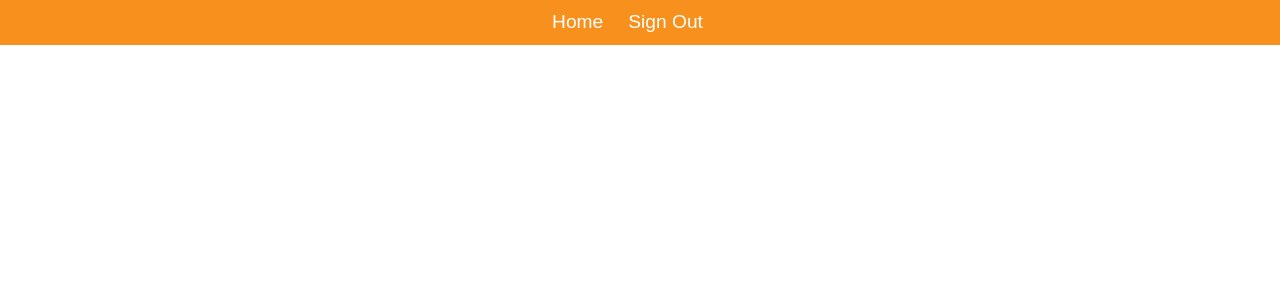
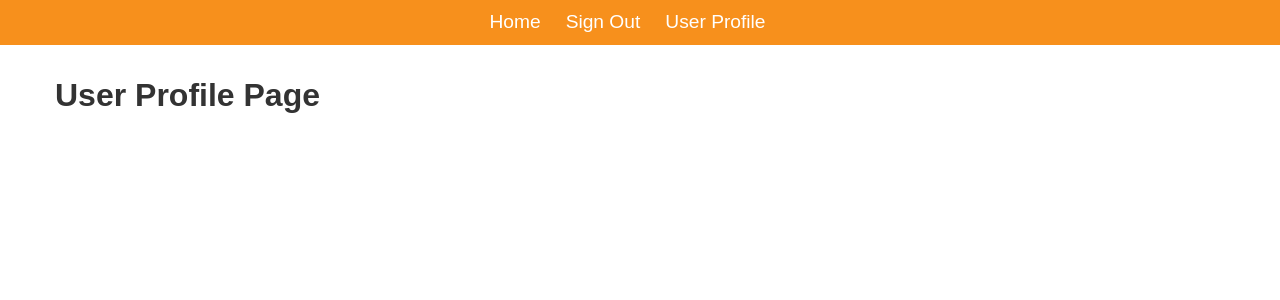
Before and after one commit to pedrofrohmut/ecommerce, a React (Create React App) app in the folder client/: page /user/profile in a window 1280 px wide. Shown: the top 300 px of the page. Built offline with nearby package versions, Linux system fonts and the light colour scheme; sample sign-in values are in the browser's storage.

Commit message:
Guest And Customer Routes Setup for Router

```diff
--- a/client/src/App.js
+++ b/client/src/App.js
@@ -8,8 +8,11 @@ import PropTypes from "prop-types"
 import HomePage from "./pages/HomePage"
 import SignUpPage from "./pages/SignUpPage"
 import SignInPage from "./pages/SignInPage"
+import UserProfilePage from "./pages/user/UserProfilePage"
 
 import SiteHeader from "./components/layout/SiteHeader"
+import GuestRoute from "./components/routes/GuestRoute"
+import CustomerRoute from "./components/routes/CustomerRoute"
 
 const App = ({ signinWithToken }) => {
   const token = localStorage.getItem("ecommerceJWT")
@@ -21,9 +24,19 @@ const App = ({ signinWithToken }) => {
       <BrowserRouter>
         <SiteHeader />
         <Switch>
+          {/*
+            <Route exact path="/" component={HomePage} />
+            <Route exact path="/signup" component={SignUpPage} />
+            <Route exact path="/signin" component={SignInPage} />
+            */}
           <Route exact path="/" component={HomePage} />
-          <Route exact path="/signup" component={SignUpPage} />
-          <Route exact path="/signin" component={SignInPage} />
+          <GuestRoute exact path="/signup" component={SignUpPage} />
+          <GuestRoute exact path="/signin" component={SignInPage} />
+          <CustomerRoute
+            exact
+            path="/user/profile"
+            component={UserProfilePage}
+          />
         </Switch>
         {/* SiteFooter */}
       </BrowserRouter>
--- a/client/src/components/navigation/Navbar.jsx
+++ b/client/src/components/navigation/Navbar.jsx
@@ -30,6 +30,9 @@ const Navbar = ({ isAuthenticated, signout }) => (
               <Link to="/" onClick={() => signout()}>
                 Sign Out
               </Link>
+            </li>
+            <li>
+              <Link to="/user/profile">User Profile</Link>
             </li>
           </>
         )}
--- a/client/src/components/routes/CustomerRoute.jsx
+++ b/client/src/components/routes/CustomerRoute.jsx
@@ -15,7 +15,7 @@ const CustomerRoute = ({ isAuthenticated, component: Component, ...rest }) => (
 CustomerRoute.propTypes = {
   isAuthenticated: PropTypes.bool.isRequired,
   /* eslint-disable-next-line */
-  component: PropTypes.object.isRequired,
+  component: PropTypes.any.isRequired,
 }
 
 const mapStateToProps = state => ({
--- a/client/src/components/routes/GuestRoute.jsx
+++ b/client/src/components/routes/GuestRoute.jsx
@@ -7,7 +7,11 @@ const GuestRoute = ({ isAuthenticated, component: Component, ...rest }) => (
   <Route
     {...rest}
     render={props =>
-      (isAuthenticated ? <Component {...props} /> : <Redirect to="/" />)
+      (!isAuthenticated ? (
+        <Component {...props} />
+      ) : (
+        <Redirect to="/user/profile" />
+      ))
     }
   />
 )
@@ -15,7 +19,7 @@ const GuestRoute = ({ isAuthenticated, component: Component, ...rest }) => (
 GuestRoute.propTypes = {
   isAuthenticated: PropTypes.bool.isRequired,
   /* eslint-disable-next-line */
-  component: PropTypes.object.isRequired,
+  component: PropTypes.any.isRequired,
 }
 
 const mapStateToProps = state => ({
--- /dev/null
+++ b/client/src/pages/user/UserProfilePage.jsx
@@ -0,0 +1,16 @@
+import React from "react"
+import styled from "styled-components"
+
+import PageContainer from "../../components/globals/PageContainer"
+
+const UserProfilePage = () => (
+  <UserProfilePageStyled className="UserProfilePage">
+    <PageContainer>
+      <h1>User Profile Page</h1>
+    </PageContainer>
+  </UserProfilePageStyled>
+)
+
+const UserProfilePageStyled = styled.div``
+
+export default UserProfilePage
```
